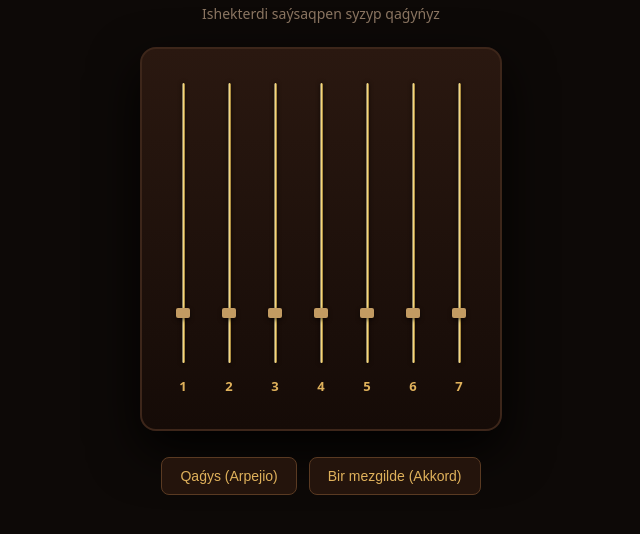
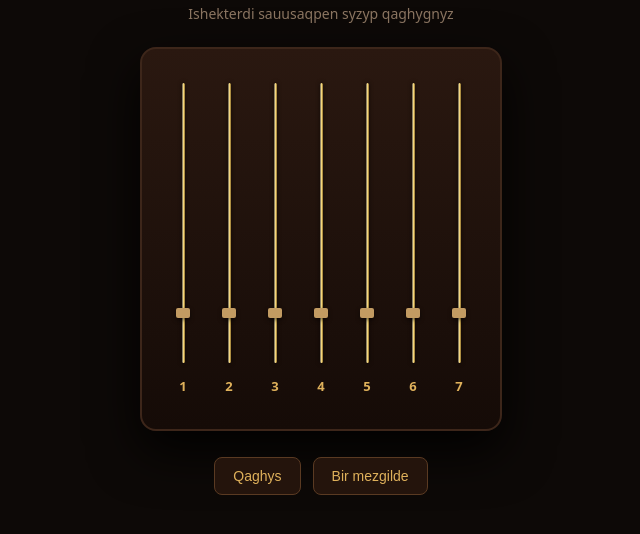
Before and after one commit to DarhanBektaban/Zhetigen, a plain HTML site: page index.html in a window 1280 px wide. Shown: the part 170-704 px from the top of the page, without its empty margins (319-959 px from the left). Drawn offline with Linux system fonts and the light colour scheme.

Commit message:
Correct spelling in index.html content

```diff
--- a/index.html
+++ b/index.html
@@ -3,7 +3,7 @@
 <head>
   <meta charset="UTF-8">
   <meta name="viewport" content="width=device-width, initial-scale=1.0, user-scalable=no">
-  <title>Zhetigen Úni</title>
+  <title>Zhetigen Uini</title>
   <style>
     * {
       box-sizing: border-box;
@@ -113,13 +113,13 @@
 <body>
 
   <h2>ZHETIGEN</h2>
-  <p>Ishekterdi saýsaqpen syzyp qaǵyńyz</p>
+  <p>Ishekterdi sauusaqpen syzyp qaghygnyz</p>
 
   <div class="instrument" id="zhetigen"></div>
 
   <div class="controls">
-    <button class="btn" id="strumBtn">Qaǵys (Arpejio)</button>
-    <button class="btn" id="chordBtn">Bir mezgilde (Akkord)</button>
+    <button class="btn" id="strumBtn">Qaghys</button>
+    <button class="btn" id="chordBtn">Bir mezgilde</button>
   </div>
 
   <script>
```
